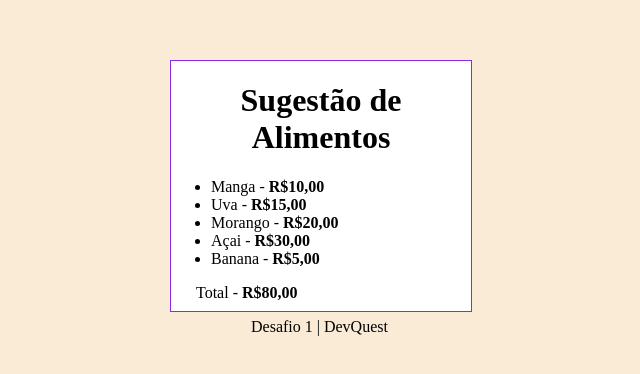
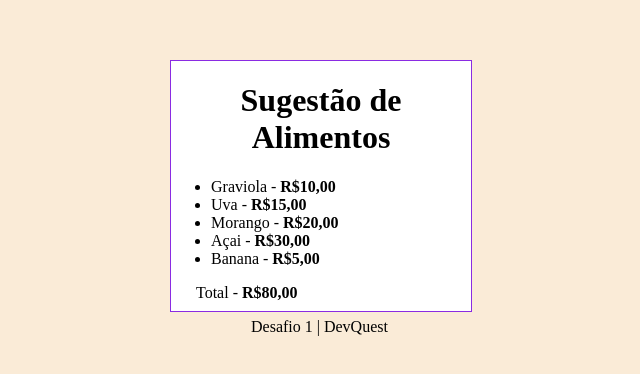
Before and after one commit to diegojuan-dev/desafios-devquest, a plain HTML site: page desafio-1/index.html in a window 1280 px wide. Shown: the part 102-476 px from the top of the page, 327-967 px from the left. Drawn offline with Linux system fonts and the light colour scheme.

Commit message:
alterando fruta de manga para graviola

```diff
--- a/desafio-1/index.html
+++ b/desafio-1/index.html
@@ -12,7 +12,7 @@
         <div class="conteudo-caixa">
             <h1 class="titulo">Sugestão de Alimentos</h1>
             <ul>
-                <li>Manga - <span class="preco">R$10,00</span></li>
+                <li>Graviola - <span class="preco">R$10,00</span></li>
                 <li>Uva - <span class="preco">R$15,00</span></li>
                 <li>Morango - <span class="preco">R$20,00</span></li>
                 <li>Açai - <span class="preco">R$30,00</span></li>
```
